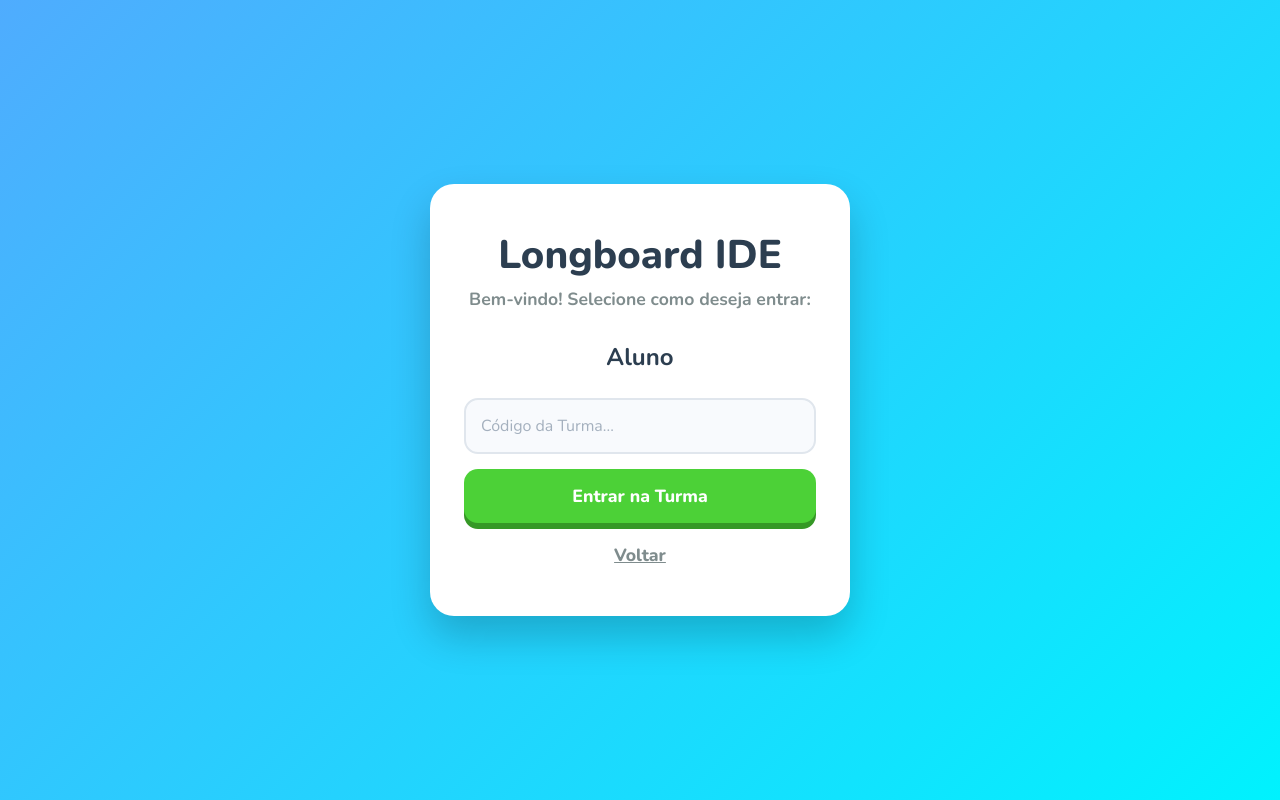
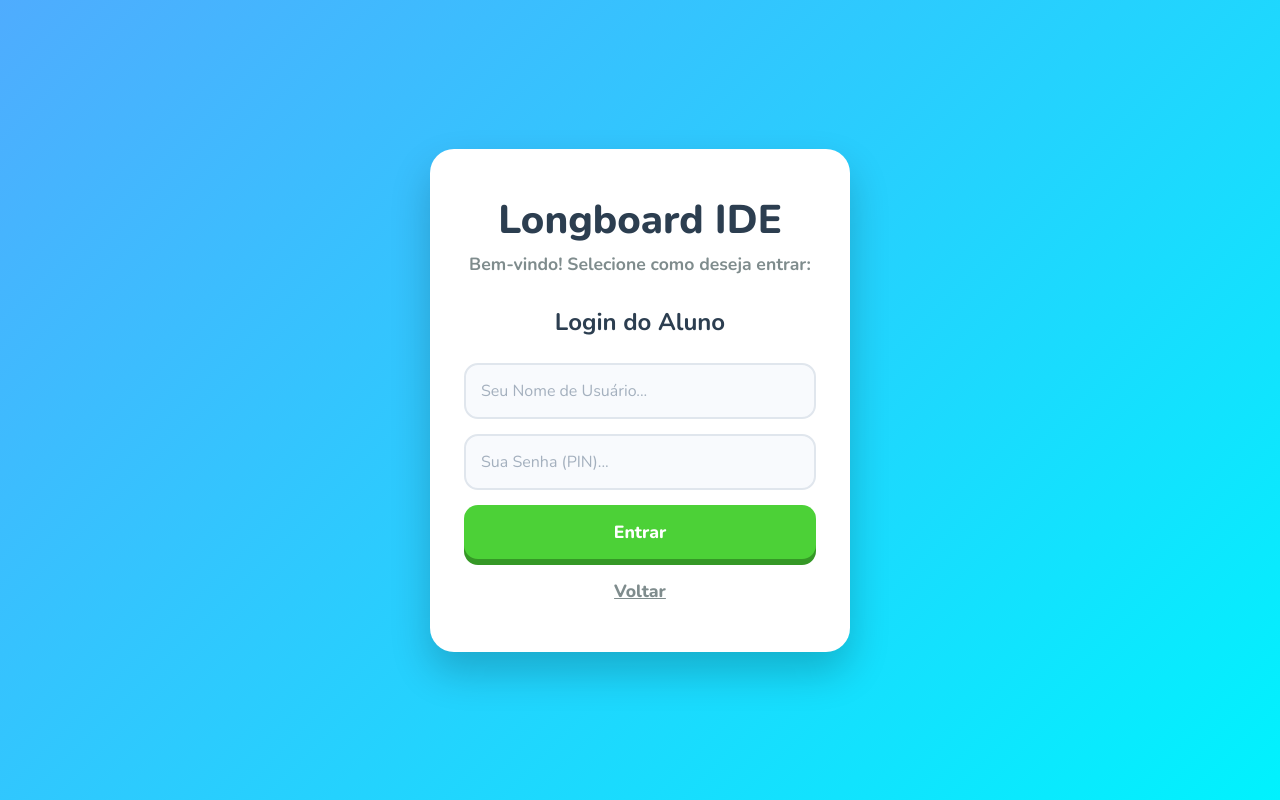
Before and after one commit to FelipeSilva10/longboard-IDE, a React (Vite) app: page / in a window 1280 px wide. Both pictures are taken after a click on the button "👨‍🎓 Sou Aluno". Built offline with nearby package versions, Linux system fonts and the light colour scheme; what blockly would draw is missing.

Commit message:
update perfil

```diff
--- a/src/App.tsx
+++ b/src/App.tsx
@@ -1,7 +1,7 @@
 import { useState } from 'react';
 import { LoginScreen } from './screens/LoginScreen';
 import { IdeScreen } from './screens/IdeScreen';
-import { TeacherDashboard } from 'src/TeacherDashboard.tsx';
+import { TeacherDashboard } from "./TeacherDashboard";
 import './App.css';
 
 // Adicionamos o 'teacher-dashboard' nas rotas possíveis
--- a/src/TeacherDashboard.tsx
+++ b/src/TeacherDashboard.tsx
@@ -1,5 +1,5 @@
 import { useState, useEffect } from 'react';
-import { supabase } from 'src/lib/supabase.ts';
+import { supabase } from './lib/supabase.ts';
 
 interface Classroom {
   id: string;
--- a/src/screens/LoginScreen.tsx
+++ b/src/screens/LoginScreen.tsx
@@ -1,5 +1,5 @@
 import { useState } from 'react';
-import { supabase } from 'src/lib/supabase.ts'; // Importe a nossa conexão
+import { supabase } from '../lib/supabase';
 
 interface LoginScreenProps {
   onLogin: (role: 'student' | 'teacher' | 'visitor') => void;
@@ -7,39 +7,55 @@ interface LoginScreenProps {
 
 export function LoginScreen({ onLogin }: LoginScreenProps) {
   const [loginType, setLoginType] = useState<'none' | 'student' | 'teacher'>('none');
-  const [studentCode, setStudentCode] = useState('');
 
-  // Modificado: Usaremos email em vez de apenas 'user' porque o Supabase Auth exige email por padrão
+  // Novos estados para o Aluno
+  const [studentUsername, setStudentUsername] = useState('');
+  const [studentPass, setStudentPass] = useState('');
+
   const [teacherEmail, setTeacherEmail] = useState('');
   const [teacherPass, setTeacherPass] = useState('');
 
   const [loading, setLoading] = useState(false);
   const [errorMsg, setErrorMsg] = useState('');
 
-  const handleStudentLogin = () => {
-    if (studentCode.trim() !== '') onLogin('student');
-  };
+  // --- O TRUQUE DO E-MAIL FANTASMA ---
+  const DOMINIO_ALUNO = '@aluno.longboard';
 
-  const handleTeacherLogin = async () => {
+  const handleStudentLogin = async () => {
+    if (studentUsername.trim() === '' || studentPass.trim() === '') return;
+
     setErrorMsg('');
     setLoading(true);
 
-    // Chama o serviço de autenticação real do Supabase
+    // 1. Monta o e-mail falso invisível (remove espaços e põe tudo em minúsculo)
+    const emailFormatado = `${studentUsername.trim().toLowerCase()}${DOMINIO_ALUNO}`;
+
+    // 2. Tenta fazer o login no Supabase
     const { data, error } = await supabase.auth.signInWithPassword({
-      email: teacherEmail,
-      password: teacherPass,
+      email: emailFormatado,
+      password: studentPass,
     });
 
     setLoading(false);
 
     if (error) {
-      setErrorMsg('Email ou senha incorretos!');
+      setErrorMsg('Usuário ou senha incorretos!');
       return;
     }
 
     if (data.user) {
-      onLogin('teacher');
+      onLogin('student');
     }
+  };
+
+  const handleTeacherLogin = async () => {
+    // ... (Mantenha o código do professor exatamente como já estava)
+    setErrorMsg('');
+    setLoading(true);
+    const { data, error } = await supabase.auth.signInWithPassword({ email: teacherEmail, password: teacherPass });
+    setLoading(false);
+    if (error) { setErrorMsg('Email ou senha incorretos!'); return; }
+    if (data.user) onLogin('teacher');
   };
 
   return (
@@ -56,34 +72,36 @@ export function LoginScreen({ onLogin }: LoginScreenProps) {
           </div>
         )}
 
+        {/* --- NOVO FORMULÁRIO DO ALUNO --- */}
         {loginType === 'student' && (
           <div className="login-form">
-            <h3>Aluno</h3>
+            <h3>Login do Aluno</h3>
+            {errorMsg && <div style={{ color: '#ff4757', fontWeight: 'bold' }}>{errorMsg}</div>}
+
             <input
-              type="text" placeholder="Código da Turma..."
-              value={studentCode} onChange={(e) => setStudentCode(e.target.value)}
+              type="text"
+              placeholder="Seu Nome de Usuário..."
+              value={studentUsername}
+              onChange={(e) => setStudentUsername(e.target.value)}
             />
-            <button className="btn-primary" onClick={handleStudentLogin}>Entrar na Turma</button>
+            <input
+              type="password"
+              placeholder="Sua Senha (PIN)..."
+              value={studentPass}
+              onChange={(e) => setStudentPass(e.target.value)}
+            />
+
+            <button className="btn-primary" onClick={handleStudentLogin} disabled={loading}>
+              {loading ? 'Entrando...' : 'Entrar'}
+            </button>
             <button className="btn-text" onClick={() => setLoginType('none')}>Voltar</button>
           </div>
         )}
 
+        {/* Formulário do Professor */}
         {loginType === 'teacher' && (
           <div className="login-form">
-            <h3>Professor</h3>
-            {errorMsg && <div style={{ color: '#ff4757', fontWeight: 'bold' }}>{errorMsg}</div>}
-            <input
-              type="email" placeholder="Seu Email..."
-              value={teacherEmail} onChange={(e) => setTeacherEmail(e.target.value)}
-            />
-            <input
-              type="password" placeholder="Sua Senha..."
-              value={teacherPass} onChange={(e) => setTeacherPass(e.target.value)}
-            />
-            <button className="btn-secondary" onClick={handleTeacherLogin} disabled={loading}>
-              {loading ? 'Validando...' : 'Acessar Painel'}
-            </button>
-            <button className="btn-text" onClick={() => setLoginType('none')}>Voltar</button>
+            {/* ... (Mantenha o formulário do professor como estava) ... */}
           </div>
         )}
       </div>
```
